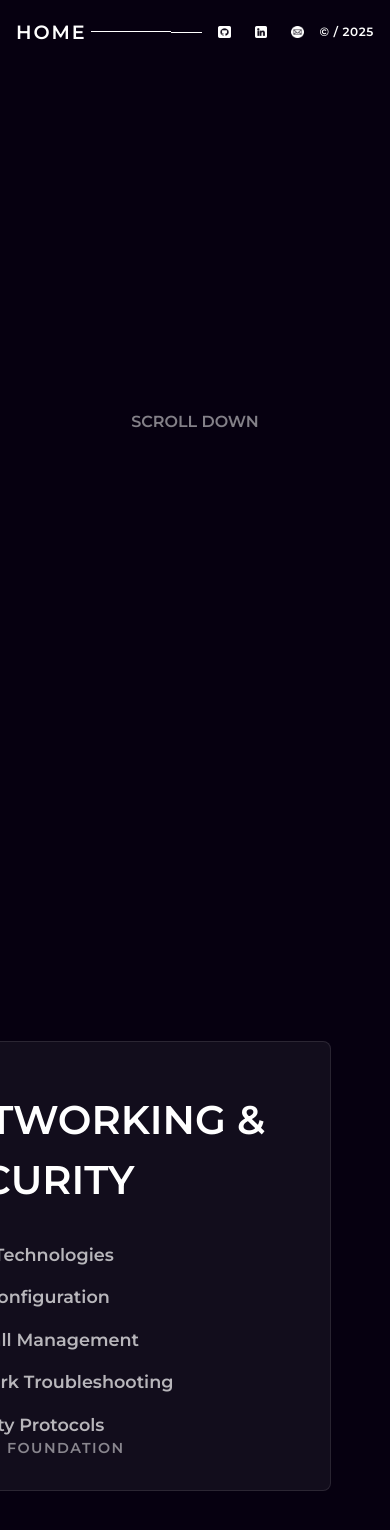
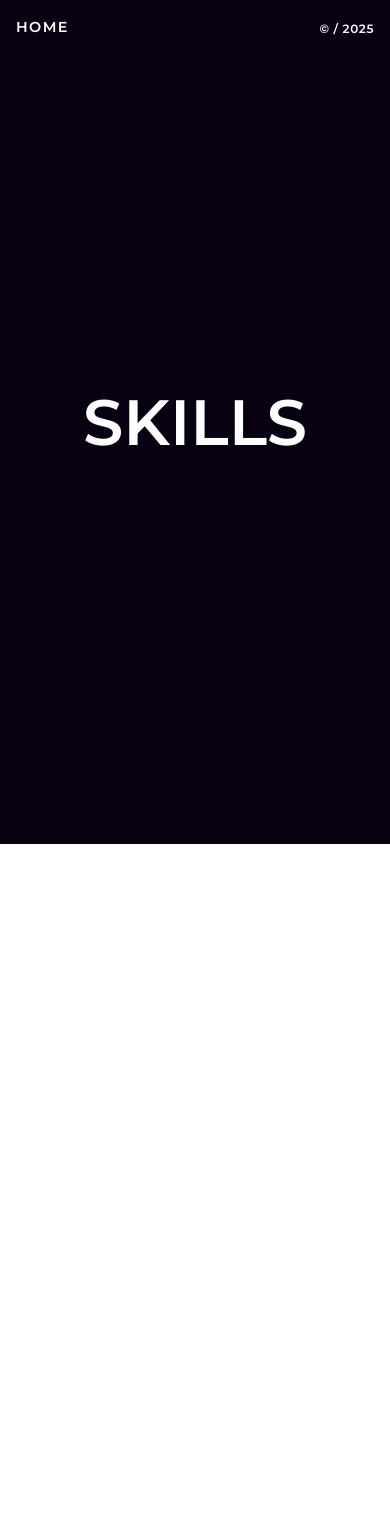
Before and after one commit to sutha06/portfolio-website, a React (Vite) app: page /skills in a window 390 px wide. Shown: the top 1530 px of the page. After the commit the page ends 844 px from the top, so only its background shows below. Built offline with nearby package versions, Linux system fonts and the light colour scheme.

Commit message:
changed the navbar

```diff
--- a/src/App.css
+++ b/src/App.css
@@ -1,6 +1,5 @@
 #root {
   width: 100%;
-  height: 100%;
 }
 
 .slide-in,
--- a/src/components/NavBar.css
+++ b/src/components/NavBar.css
@@ -6,89 +6,20 @@
   display: flex;
   justify-content: space-between;
   align-items: center;
-  padding: 2rem 4rem;
+  padding: 3rem 4rem;
   z-index: 1000;
+  background: transparent;
+  max-width: 100%;
+  box-sizing: border-box;
 }
 
-.navbar-left {
+.navbar-logo {
+  flex-shrink: 0;
+}
+
+.navbar-logo a {
   display: flex;
   align-items: center;
-  gap: 0.8rem;
-}
-
-.navbar-right {
-  display: flex;
-  align-items: center;
-  gap: 1.5rem;
-}
-
-.logo {
-  display: flex;
-  align-items: center;
-  padding: 0 !important;
-  margin: 0 !important;
-  line-height: 0;
-  width: fit-content;
-}
-
-.logo img {
-  height: 35px;
-  width: 35px;
-  object-fit: contain;
-  display: block;
-  padding: 0;
-  margin: 0;
-}
-
-.navbar-line-left {
-  width: 80px;
-  height: 1px;
-  background-color: rgba(255, 255, 255, 1);
-}
-
-.navbar-line-right {
-  width: 180px;
-  height: 1px;
-  background-color: rgba(255, 255, 255, 1);
-}
-
-.nav-link {
-  color: #fff;
-  text-decoration: none;
-  font-size: 1rem;
-  font-weight: 400;
-  letter-spacing: 0.1em;
-  transition: opacity 0.3s;
-}
-
-.nav-link:hover {
-  opacity: 0.7;
-}
-
-.nav-icon {
-  display: flex;
-  align-items: center;
-  transition: opacity 0.3s;
-  padding: 24px;
-}
-
-.nav-icon img {
-  height: 24px;
-  width: 24px;
-  object-fit: contain;
-  filter: invert(1) brightness(2);
-}
-
-.nav-icon:hover {
-  opacity: 0.7;
-}
-
-.copyright {
-  color: #fff;
-  font-size: 1rem;
-  font-weight: 300;
-  letter-spacing: 0.05em;
-  white-space: nowrap;
 }
 
 .home-link {
@@ -105,54 +36,77 @@
   opacity: 0.7;
 }
 
-/* Laptop/Tablet - 1440px to 1024px */
-@media (max-width: 1440px) {
-  .navbar {
-    padding: 2rem 3rem;
+.navbar-logo img {
+  height: 50px;
+  width: auto;
+  object-fit: contain;
+  transition: opacity 0.3s;
 }
 
-  .navbar-line-left {
-    width: 400px;
+.navbar-logo img:hover {
+  opacity: 0.8;
 }
 
-  .navbar-line-right {
-    width: 150px;
-  }
+.navbar-links {
+  display: flex;
+  align-items: center;
+  gap: 3rem;
+  position: absolute;
+  left: 50%;
+  transform: translateX(-50%);
 }
 
-/* Tablet - 1024px to 768px */
+.nav-link {
+  color: #fff;
+  text-decoration: none;
+  font-size: 0.9rem;
+  font-weight: 500;
+  font-family: "Montserrat", sans-serif;
+  letter-spacing: 0.1em;
+  transition: opacity 0.3s;
+  white-space: nowrap;
+}
+
+.nav-link:hover {
+  opacity: 0.7;
+}
+
+.navbar-copyright {
+  flex-shrink: 0;
+}
+
+.navbar-copyright span {
+  color: #fff;
+  font-size: 1rem;
+  font-weight: 300;
+  font-family: "Montserrat", sans-serif;
+  letter-spacing: 0.05em;
+  white-space: nowrap;
+}
+
+/* Tablet - 1024px and below */
 @media (max-width: 1024px) {
   .navbar {
-    padding: 1.5rem 2rem;
+    padding: 1.5rem 2.5rem;
   }
 
-  .logo img {
-    height: 30px;
-    width: 30px;
+  .navbar-logo img {
+    height: 40px;
   }
 
-  .navbar-line-left {
-    width: 300px;
+  .home-link {
+    font-size: 1.1rem;
   }
 
-  .navbar-line-right {
-    width: 120px;
+  .navbar-links {
+    gap: 2rem;
   }
 
-  .nav-icon {
-    padding: 18px;
+  .nav-link {
+    font-size: 0.85rem;
   }
 
-  .nav-icon img {
-    height: 20px;
-    width: 20px;
-  }
-
-  .navbar-right {
-    gap: 1.2rem;
-  }
-
-  .copyright {
+  .navbar-copyright span {
     font-size: 0.9rem;
   }
 }
@@ -163,37 +117,23 @@
     padding: 1rem 1.5rem;
   }
 
-  .navbar-left {
-    gap: 0.5rem;
+  .navbar-logo img {
+    height: 35px;
   }
 
-  .navbar-right {
-    gap: 0.8rem;
+  .home-link {
+    font-size: 1rem;
   }
 
-  .logo img {
-    height: 25px;
-    width: 25px;
+  .navbar-links {
+    gap: 1.5rem;
   }
 
-  .navbar-line-left {
-    width: 150px;
+  .nav-link {
+    font-size: 0.75rem;
   }
 
-  .navbar-line-right {
-    width: 80px;
-  }
-
-  .nav-icon {
-    padding: 12px;
-  }
-
-  .nav-icon img {
-    height: 18px;
-    width: 18px;
-  }
-
-  .copyright {
+  .navbar-copyright span {
     font-size: 0.85rem;
   }
 }
@@ -204,37 +144,28 @@
     padding: 1rem;
   }
 
-  .navbar-left {
-    gap: 0.3rem;
+  .navbar-logo img {
+    height: 30px;
   }
 
-  .navbar-right {
-    gap: 0.5rem;
+  .home-link {
+    font-size: 0.9rem;
   }
 
-  .logo img {
-    height: 20px;
-    width: 20px;
+  .navbar-links {
+    position: static;
+    transform: none;
+    gap: 1rem;
+    flex: 1;
+    justify-content: center;
+    margin: 0 1rem;
   }
 
-  .navbar-line-left {
-    width: 80px;
+  .nav-link {
+    font-size: 0.65rem;
   }
 
-  .navbar-line-right {
-    width: 40px;
-  }
-
-  .nav-icon {
-    padding: 8px;
-  }
-
-  .nav-icon img {
-    height: 16px;
-    width: 16px;
-  }
-
-  .copyright {
+  .navbar-copyright span {
     font-size: 0.75rem;
   }
 }
--- a/src/components/NavBar.jsx
+++ b/src/components/NavBar.jsx
@@ -1,44 +1,52 @@
 import { Link } from "react-router-dom";
 import "./NavBar.css";
 
-function Navbar({ showHome = false }) {
+function Navbar({ showLinks = true, showHome = false }) {
   return (
     <nav className="navbar">
-      <div className="navbar-left">
+      <div className="navbar-logo">
         {showHome ? (
           <Link to="/" className="home-link">
             HOME
           </Link>
         ) : (
-          <div className="logo">
+          <Link to="/">
             <img src="/images/logo.png" alt="Logo" />
-          </div>
+          </Link>
         )}
-        <div className="navbar-line-left"></div>
       </div>
 
-      <div className="navbar-right">
-        <div className="navbar-line-right"></div>
+      {showLinks && !showHome && (
+        <div className="navbar-links">
           <a
             href="https://github.com/yourusername"
             target="_blank"
             rel="noopener noreferrer"
-          className="nav-icon"
+            className="nav-link"
           >
-          <img src="/images/github.png" alt="GitHub" />
+            GITHUB
+          </a>
+          <a
+            href="https://tryhackme.com/p/yourusername"
+            target="_blank"
+            rel="noopener noreferrer"
+            className="nav-link"
+          >
+            TRYHACKME
           </a>
           <a
             href="https://linkedin.com/in/yourusername"
             target="_blank"
             rel="noopener noreferrer"
-          className="nav-icon"
+            className="nav-link"
           >
-          <img src="/images/linkedin.png" alt="LinkedIn" />
+            LINKEDIN
           </a>
-        <a href="mailto:your.email@example.com" className="nav-icon">
-          <img src="/images/email.png" alt="Email" />
-        </a>
-        <span className="copyright">© / 2025</span>
+        </div>
+      )}
+
+      <div className="navbar-copyright">
+        <span>© / 2025</span>
       </div>
     </nav>
   );
--- a/src/pages/Skills.jsx
+++ b/src/pages/Skills.jsx
@@ -1,244 +1,24 @@
-import { motion, useTransform, useScroll } from "framer-motion";
-import { useRef } from "react";
+import React from "react";
 import Navbar from "../components/NavBar";
 import transition from "../components/Transition";
 
-const cards = [
-  {
-    id: 1,
-    category: "System Administration",
-    skills: [
-      "Active Directory",
-      "Group Policy Management",
-      "DNS & DHCP",
-      "Windows Server",
-      "User & Permission Management",
-    ],
-    experience: "Core Expertise",
-  },
-  {
-    id: 2,
-    category: "Cloud & Virtualization",
-    skills: [
-      "Microsoft Azure",
-      "Azure Active Directory",
-      "AWS",
-      "VMware",
-      "Hyper-V",
-    ],
-    experience: "Advanced Skills",
-  },
-  {
-    id: 3,
-    category: "Automation & Scripting",
-    skills: [
-      "PowerShell",
-      "Python",
-      "Bash Scripting",
-      "Task Automation",
-      "Workflow Optimization",
-    ],
-    experience: "Proficient",
-  },
-  {
-    id: 4,
-    category: "Networking & Security",
-    skills: [
-      "Cisco Technologies",
-      "VPN Configuration",
-      "Firewall Management",
-      "Network Troubleshooting",
-      "Security Protocols",
-    ],
-    experience: "Strong Foundation",
-  },
-  {
-    id: 5,
-    category: "Monitoring & Tools",
-    skills: [
-      "SCCM",
-      "Nagios",
-      "System Monitoring",
-      "Performance Analysis",
-      "Incident Response",
-    ],
-    experience: "Hands-On Experience",
-  },
-  {
-    id: 6,
-    category: "Help Desk & Support",
-    skills: [
-      "Technical Troubleshooting",
-      "User Support",
-      "Ticketing Systems",
-      "Documentation",
-      "Client Communication",
-    ],
-    experience: "Proven Track Record",
-  },
-  {
-    id: 7,
-    category: "Database & Development",
-    skills: [
-      "SQL Server",
-      "MySQL",
-      "Git Version Control",
-      "Basic Web Development",
-      "API Integration",
-    ],
-    experience: "Growing Skills",
-  },
-];
-
 const Skills = () => {
   return (
-    <div style={{ background: "#060010" }}>
+    <div style={{ width: "100%", height: "100vh", background: "#060010" }}>
       <Navbar showHome={true} />
-
       <div
         style={{
           display: "flex",
-          height: "100vh",
           alignItems: "center",
           justifyContent: "center",
+          height: "100%",
+          color: "#fff",
+          fontSize: "4rem",
+          fontFamily: "Montserrat, sans-serif",
+          fontWeight: "500",
         }}
       >
-        <span
-          style={{
-            fontFamily: "Montserrat, sans-serif",
-            fontSize: "1rem",
-            fontWeight: "600",
-            textTransform: "uppercase",
-            color: "rgba(255, 255, 255, 0.5)",
-          }}
-        >
-          Scroll down
-        </span>
-      </div>
-
-      <HorizontalScrollCarousel />
-
-      <div
-        style={{
-          display: "flex",
-          height: "100vh",
-          alignItems: "center",
-          justifyContent: "center",
-        }}
-      >
-        <span
-          style={{
-            fontFamily: "Montserrat, sans-serif",
-            fontSize: "1rem",
-            fontWeight: "600",
-            textTransform: "uppercase",
-            color: "rgba(255, 255, 255, 0.5)",
-          }}
-        >
-          Scroll up
-        </span>
-      </div>
-    </div>
-  );
-};
-
-const HorizontalScrollCarousel = () => {
-  const targetRef = useRef(null);
-  const { scrollYProgress } = useScroll({
-    target: targetRef,
-  });
-  const x = useTransform(scrollYProgress, [0, 1], ["1%", "-95%"]);
-
-  return (
-    <section
-      ref={targetRef}
-      style={{ position: "relative", height: "300vh", background: "#060010" }}
-    >
-      <div
-        style={{
-          position: "sticky",
-          top: 0,
-          display: "flex",
-          height: "100vh",
-          alignItems: "center",
-          overflow: "hidden",
-        }}
-      >
-        <motion.div style={{ x, display: "flex", gap: "4rem" }}>
-          {cards.map((card) => {
-            return <Card card={card} key={card.id} />;
-          })}
-        </motion.div>
-      </div>
-    </section>
-  );
-};
-
-const Card = ({ card }) => {
-  return (
-    <div
-      key={card.id}
-      style={{
-        position: "relative",
-        height: "450px",
-        width: "450px",
-        overflow: "hidden",
-        background: "rgba(255, 255, 255, 0.05)",
-        border: "1px solid rgba(255, 255, 255, 0.1)",
-        borderRadius: "8px",
-      }}
-    >
-      <div
-        style={{
-          padding: "3rem",
-          height: "100%",
-          display: "flex",
-          flexDirection: "column",
-          justifyContent: "space-between",
-        }}
-      >
-        <div>
-          <h3
-            style={{
-              fontSize: "2.5rem",
-              fontWeight: "700",
-              fontFamily: "Montserrat, sans-serif",
-              color: "#fff",
-              marginBottom: "2rem",
-              textTransform: "uppercase",
-            }}
-          >
-            {card.category}
-          </h3>
-          <div
-            style={{ display: "flex", flexDirection: "column", gap: "1rem" }}
-          >
-            {card.skills.map((skill, index) => (
-              <div
-                key={index}
-                style={{
-                  fontSize: "1.1rem",
-                  fontFamily: "Montserrat, sans-serif",
-                  color: "rgba(255, 255, 255, 0.7)",
-                  fontWeight: "400",
-                }}
-              >
-                • {skill}
-              </div>
-            ))}
-          </div>
-        </div>
-        <div
-          style={{
-            fontSize: "0.9rem",
-            fontFamily: "Montserrat, sans-serif",
-            color: "rgba(255, 255, 255, 0.5)",
-            textTransform: "uppercase",
-            letterSpacing: "0.1em",
-          }}
-        >
-          {card.experience}
-        </div>
+        SKILLS
       </div>
     </div>
   );
```
Lines whose indentation alone changed are shown as unchanged.
